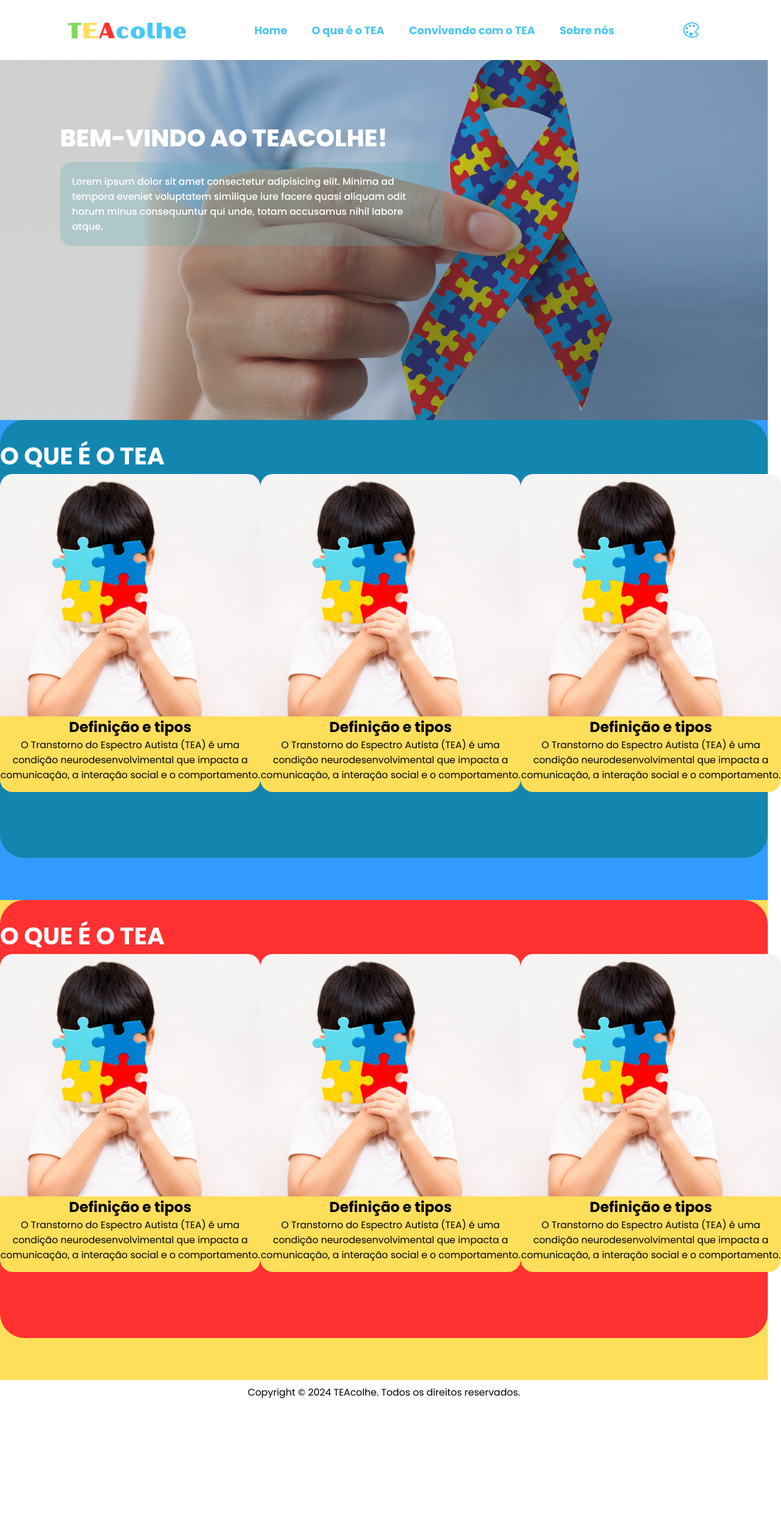
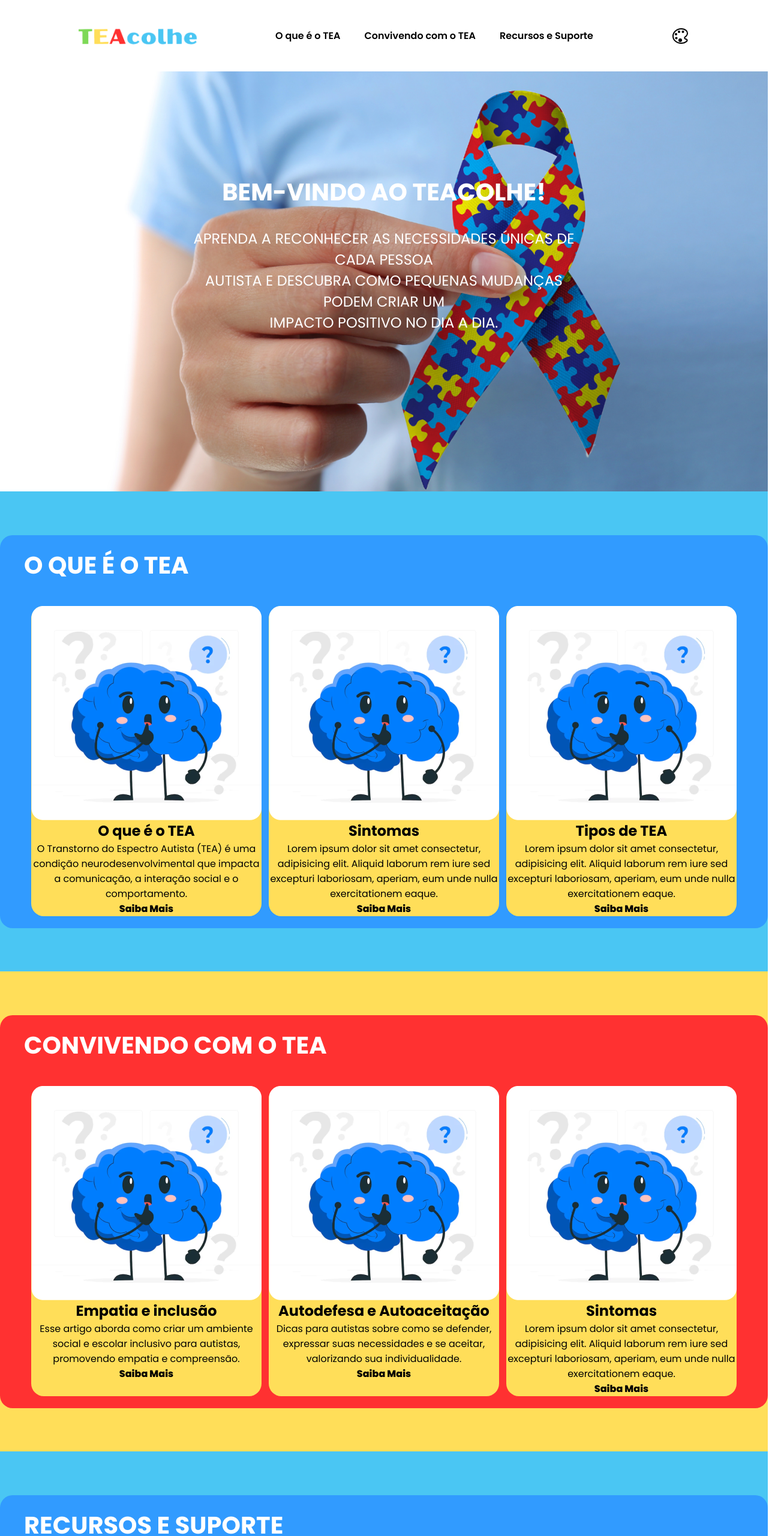
Before and after one commit to DevDaniel21/TEAcolhe, a plain HTML site: page index.html in a window 1280 px wide. Shown: the top 2560 px of the page at 60% size, 1302 px wide, since content can reach past the window. Before the commit the page ends 2340 px from the top, so only its background shows below. Drawn offline with nearby package versions, Linux system fonts and the light colour scheme.

Commit message:
Card Nomes Atualizados

```diff
--- a/css/style.css
+++ b/css/style.css
@@ -3,6 +3,8 @@
     --branco: #ffffff;
     -preto: #000000;
     --azul: #4AC6F3;
+    --azul2: #319BFF;
+    --azul3: #3B92E4;
     --vermelho: #FF3131;
     --amarelo: #FFDE59;
     --verde: #7ED957;
@@ -12,8 +14,7 @@
     --ff-poppins: "Poppins", sans-serif;
 
     /* fs font size */
-    --fs-40: 2.5rem;
-    /*4x16*/
+    --fs-40: 2.5rem; /*4x16*/
     --fs-34: 2.125rem;
     --fs-24: 1.5rem;
     --fs-18: 1.125rem;
@@ -37,12 +38,8 @@
     padding: 0;
 }
 
-li {
+ul {
     list-style: none;
-}
-
-h1 {
-    font-size: var(--fs-40);
 }
 
 a,
@@ -87,162 +84,201 @@ html {
     font-family: var(--ff-poppins);
 }
 
-/* HEADER */
-header {
-    width: 100%;
-    height: 100px;
-    top: 0;
-    display: flex;
-    align-items: center;
-    justify-content: space-evenly;
-    background-color: var(--branco);
-    color: var(--azul);
-    font-weight: var(--fw-700);
-    position: fixed;
-}
-
-.header-list {
-    display: flex;
-    gap: 41px;
-    font-size: var(--fs-18);
-}
-
 ion-icon {
     font-size: 32px;
 }
 
-/* BANNER */
-.hero {
-    margin-top: 100px;
-    height: 500px;
-    background-image: linear-gradient(rgba(77, 77, 77, 0.267), rgba(82, 85, 85, 0.253)),url(../img/banner.png);
+/* Header */
+.header-bottom {
+    height: 119px;
+    width: 100%;
+    background-color: var(--branco);
+    display: flex;
+    justify-content: space-evenly;
+    align-items: center;
+    top: 0;
+    position: fixed;
+    z-index: 1;
+}
+
+.header-bottom-img {
+    height: 46px;
+}
+
+.header-bottom-list {
+    display: flex;
+    list-style: none;
+    align-items: center;
+    gap: 40px;
+}
+
+.header-bottom-item {
+    font-size: var(--fs-16);
+    font-weight: var(--fw-600);
+}
+
+.header-bottom-item:is(:hover, :focus){
+    color: var(--azul2);
+}
+
+.paleta {
+    background-color: white;
+    border: none;
+}
+
+.paleta:is(:hover, :focus) {
+    color: var(--azul2);
+}
+/* Banner */
+.banner {
+    height: 700px;
+    width: 100%;
+    margin-top: 119px;
+    color: black;
+    text-align: center;
+    background-image: url(../img/banner.png);
     background-position: center;
     background-repeat: no-repeat;
     background-size: cover;
-    padding-top: 100px;
+    text-transform: uppercase;
 }
 
-.hero-tittle,
-.hero-text {
-    margin-left: 100px;
-    max-width: 600px;
+.banner-tittle {
+    position: absolute;
+    left: 50%;
+    top: 40%;
+    text-align: center;
+    transform: translate(-50%, -50%);
+    font-size: var(--fs-40);
+    color: var(--branco);
+    z-index: 0;
 }
 
-.hero-tittle {
+
+.banner-content {
+    position: absolute;
+    text-align: center;
+    font-weight: 400;
+    left: 50%;
+    top: calc(40% + 60px);
+    transform: translateX(-50%);
+    font-size: var(--fs-24);
     color: var(--branco);
-    text-transform: uppercase;
-    font-weight: var(--fw-800);
 }
 
-.hero-text {
-    margin-top: 10px;
+/* OQUE É O TEA */
+.oque-tea {
+    background-color: var(--azul);
+    height: 800px;
+    width: 100%;
+    display: flex;
+    align-items: center;
+    justify-content: center;
+}
+
+.oque-tea > .container {
+    background-color: var(--azul2);
+    width: 1400px;
     height: auto;
-    padding: 20px;
-    color: var(--branco);
-    font-weight: var(--fw-500);
-    background-color: #5eacb948;
+    padding-top: 20px;
+    padding-bottom: 20px;
+    padding-left: 40px;
+    padding-right: 40px;
     border-radius: 21px;
 }
 
-/* O QUE É O TEA */
-.oque-tea {
-    height: 800px;
-    width: 100%;
-    background-color: #319BFF;
-    align-items: center;
-}
-
-.oque-tea .conteudo {
-    background-color: #1386af;
-    height: 700px;
-    border-radius: 41px;
-    padding-top: 30px;
-    max-width: 1462px;
-}
-
-.oque-tea-list {
+.card-list {
+    padding-top: 38px;
     display: flex;
     justify-content: space-evenly;
 }
 
-.oque-tea-item {
-    width: 434px;
-    height: auto;
+.card-item {
+    width: 384px;
+    height: 517px;
     text-align: center;
+    background-color: var(--amarelo);
+    border-radius: 21px;
 }
 
-.oque-tea-tittle {
-    text-transform: uppercase;
-    color: var(--branco);
+.card-link {
+    margin-bottom: 0px;
+    color: black;
+    font-weight: var(--fw-800);
 }
 
-.oque-tea-img {
-    width: 434px;
-    height: 404px;
-    border-radius: 21px 21px 0 0;
+.card-link:is(:hover, :focus) {
+    color: var(--vermelho);
 }
 
-.oque-tea-text {
-    max-width: 434px;
-    height: 121px;
-    padding-bottom: 5px;
-    background-color: var(--amarelo);
-    border-radius: 0 0 21px 21px;
+.oque-tittle {
+    color: white;
+    font-size: var(--fs-40);
 }
 
 /* CONVIVENDO */
-.convivendo {
+.convivendo-tea {
+    background-color: var(--amarelo);
     height: 800px;
     width: 100%;
-    background-color: var(--amarelo);
+    display: flex;
+    justify-content: center;
     align-items: center;
 }
 
-.convivendo .conteudo {
+.convivendo-tea > .container {
     background-color: var(--vermelho);
-    height: 700px;
-    border-radius: 41px;
-    padding-top: 30px;
-    max-width: 1462px;
+    width: 1400px;
+    height: auto;
+    padding-top: 20px;
+    padding-bottom: 20px;
+    padding-left: 40px;
+    padding-right: 40px;
+    border-radius: 21px;
 }
 
-.convivendo-list {
+/* RECURSOS E SUPORTE */
+.recursos-tea {
+    background-color: var(--azul);
+    height: 800px;
+    width: 100%;
     display: flex;
-    justify-content: space-evenly;
+    justify-content: center;
+    align-items: center;
 }
 
-.convivendo-item {
-    width: 434px;
+.recursos-tea > .container {
+    background-color: var(--azul2);
+    width: 1400px;
     height: auto;
-    text-align: center;
-}
-
-.convivendo-tittle {
-    text-transform: uppercase;
-    color: var(--branco);
-}
-
-.convivendo-img {
-    width: 434px;
-    height: 404px;
-    border-radius: 21px 21px 0 0;
-}
-
-.convivendo-text {
-    max-width: 434px;
-    height: 121px;
-    padding-bottom: 5px;
-    background-color: var(--amarelo);
-    border-radius: 0 0 21px 21px;
+    padding-top: 20px;
+    padding-bottom: 20px;
+    padding-left: 40px;
+    padding-right: 40px;
+    border-radius: 21px;
 }
 
 /* FOOTER */
 footer {
-    height: 40px;
-    width: 100%;
-    color: black;
     text-align: center;
+}
+
+.footer-top {
+    background-color: whitesmoke;
     display: flex;
+    flex-direction: column;
     align-items: center;
     justify-content: center;
+    padding-top: 20px;
+    padding-bottom: 20px;
 }
+
+.redes-sociais {
+    text-align: center;
+    list-style: none;
+    gap: 21px;
+}
+
+.redes-sociais {
+    display: flex;
+}
--- a/index.html
+++ b/index.html
@@ -11,83 +11,148 @@
     <link href="https://fonts.googleapis.com/css2?family=Poppins:ital,wght@0,300;0,400;0,500;0,600;0,700;0,800;0,900;1,300;1,400;1,500;1,600;1,700;1,800;1,900&display=swap" rel="stylesheet">
 </head>
 <body>
-    <header>
-        <img src="img/TEAcolhe.png" class="logo" width="200" height="200">
-        <ul class="header-list">
-            <li class="heaedr-item"><a href="#" class="header-link">Home</a></li>
-            <li class="heaedr-item"><a href="#"     class="header-link">O que é o TEA</a></li>
-            <li class="heaedr-item"><a href="#" class="header-link">Convivendo com o TEA</a></li>
-            <li class="heaedr-item"><a href="#" class="header-link">Sobre nós</a></li>
+  <header class="header">
+      <div class="header-bottom">
+                  <a href="index.html">
+                    <img src="img/TEAcolhe.png" alt="" width="200" height="46" class="header-bottom-img">
+                  </a>
+                   <ul class="header-bottom-list">
+                        <li class="header-bottom-item">
+                            <a href="#oqtea">O que é o TEA</a>
+                        </li>
+                        <li class="header-bottom-item">
+                            <a href="#convivendo">Convivendo com o TEA</a>
+                        </li>
+                        <li class="header-bottom-item">
+                            <a href="#recursos">Recursos e Suporte</a>
+                        </li>
                   </ul>
-        <ion-icon name="color-palette-outline"></ion-icon>
+                  <button class="paleta"><ion-icon name="color-palette-outline"></ion-icon></button>
+            </div>
     </header>
-
-    <div class="hero">
-        <h1 class="hero-tittle">Bem-Vindo ao TEAcolhe!</h1>
-        <p class="hero-text">Lorem ipsum dolor sit amet consectetur adipisicing elit. Minima ad tempora eveniet voluptatem similique iure facere quasi aliquam odit harum minus consequuntur qui unde, totam accusamus nihil labore atque.</p>
+    <div class="banner">
+        <div class="container">
+            <h1 class="banner-tittle">Bem-vindo ao TEAcolhe!</h1>
+            <p class="banner-content">Aprenda a reconhecer as necessidades únicas de cada pessoa<br> autista e descubra como pequenas mudanças podem criar um<br> impacto positivo no dia a dia.</p>
+        </div>
     </div>
 
-    <section class="oque-tea">
-        <div class="oque-tea conteudo">
-            <h1 class="oque-tea-tittle">O que é o tea</h1>
-            <ul class="oque-tea-list">
-                <li class="oque-tea-item">
-                    <img src="img/card1.png" class="oque-tea-img">
-                    <div class="oque-tea-text">
-                        <h2 class="oque-tea-h2">Definição e tipos</h2>
-                        <p class="oque-tea-p">O Transtorno do Espectro Autista (TEA) é uma condição neurodesenvolvimental que impacta a comunicação, a interação social e o comportamento.</p>
+    <!-- O QUE É O TEA -->
+    <section class="oque-tea" id="oqtea">
+      <div class="container">
+        <h1 class="oque-tittle">O QUE É O TEA</h1>
+        <ul class="card-list">
+          <li class="card-item">
+            <img src="img/curiosidades.png">
+            <div class="card-text">
+              <h2>O que é o TEA</h2>
+              <p>O Transtorno do Espectro Autista (TEA) é uma condição neurodesenvolvimental que impacta a comunicação, a interação social e o comportamento.</p>
             </div>
+            <a href="#" class="card-link">Saiba Mais</a>
           </li>
-                <li class="oque-tea-item">
-                    <img src="img/card1.png" class="oque-tea-img">
-                    <div class="oque-tea-text">
-                        <h2 class="oque-tea-h2">Definição e tipos</h2>
-                        <p class="oque-tea-p">O Transtorno do Espectro Autista (TEA) é uma condição neurodesenvolvimental que impacta a comunicação, a interação social e o comportamento.</p>
+          <li class="card-item">
+            <img src="img/curiosidades.png">
+            <div class="card-text">
+              <h2>Sintomas</h2>
+              <p>Lorem ipsum dolor sit amet consectetur, adipisicing elit. Aliquid laborum rem iure sed excepturi laboriosam, aperiam, eum unde nulla exercitationem eaque.</p>
             </div>
+            <a href="#" class="card-link">Saiba Mais</a>
           </li>
-                <li class="oque-tea-item">
-                    <img src="img/card1.png" class="oque-tea-img">
-                    <div class="oque-tea-text">
-                        <h2 class="oque-tea-h2">Definição e tipos</h2>
-                        <p class="oque-tea-p">O Transtorno do Espectro Autista (TEA) é uma condição neurodesenvolvimental que impacta a comunicação, a interação social e o comportamento.</p>
+          <li class="card-item">
+            <img src="img/curiosidades.png">
+            <div class="card-text">
+              <h2>Tipos de TEA</h2>
+              <p>Lorem ipsum dolor sit amet consectetur, adipisicing elit. Aliquid laborum rem iure sed excepturi laboriosam, aperiam, eum unde nulla exercitationem eaque.</p>
             </div>
+            <a href="#" class="card-link">Saiba Mais</a>
           </li>
         </ul>
       </div>
     </section>
-    <section class="convivendo">
-        <div class="convivendo conteudo">
-            <h1 class="convivendo-tittle">O que é o tea</h1>
-            <ul class="convivendo-list">
-                <li class="convivendo-item">
-                    <img src="img/card1.png" class="convivendo-img">
-                    <div class="oque-tea-text">
-                        <h2 class="convivendo-h2">Definição e tipos</h2>
-                        <p class="convivendo-p">O Transtorno do Espectro Autista (TEA) é uma condição neurodesenvolvimental que impacta a comunicação, a interação social e o comportamento.</p>
+
+    <!-- CONVIVENDO -->
+    <section class="convivendo-tea" id="convivendo">
+      <div class="container">
+        <h1 class="oque-tittle">CONVIVENDO COM O TEA</h1>
+        <ul class="card-list">
+          <li class="card-item">
+            <img src="img/curiosidades.png">
+            <div class="card-text">
+              <h2>Empatia e inclusão</h2>
+              <p>Esse artigo aborda como criar um ambiente social e escolar inclusivo para autistas, promovendo empatia e compreensão.</p>
             </div>
+            <a href="#" class="card-link">Saiba Mais</a>
           </li>
-                <li class="convivendo-item">
-                    <img src="img/card1.png" class="convivendo-img">
-                    <div class="convivendo-text">
-                        <h2 class="convivendo-h2">Definição e tipos</h2>
-                        <p class="convivendo-p">O Transtorno do Espectro Autista (TEA) é uma condição neurodesenvolvimental que impacta a comunicação, a interação social e o comportamento.</p>
+          <li class="card-item">
+            <img src="img/curiosidades.png">
+            <div class="card-text">
+              <h2>Autodefesa e Autoaceitação</h2>
+              <p>Dicas para autistas sobre como se defender, expressar suas necessidades e se aceitar, valorizando sua individualidade.</p>
             </div>
+            <a href="#" class="card-link">Saiba Mais</a>
           </li>
-                <li class="convivendo-item">
-                    <img src="img/card1.png" class="convivendo-img">
-                    <div class="convivendo-text">
-                        <h2 class="convivendo-h2">Definição e tipos</h2>
-                        <p class="convivendo-p">O Transtorno do Espectro Autista (TEA) é uma condição neurodesenvolvimental que impacta a comunicação, a interação social e o comportamento.</p>
+          <li class="card-item">
+            <img src="img/curiosidades.png">
+            <div class="card-text">
+              <h2>Sintomas</h2>
+              <p>Lorem ipsum dolor sit amet consectetur, adipisicing elit. Aliquid laborum rem iure sed excepturi laboriosam, aperiam, eum unde nulla exercitationem eaque.</p>
             </div>
+            <a href="#" class="card-link">Saiba Mais</a>
+          </li>
+        </ul>
+      </div>
+    </section>
+
+    <!-- RECURSOS E SUPORTE -->
+    <section class="recursos-tea" id="recursos">
+      <div class="container">
+        <h1 class="oque-tittle">RECURSOS E SUPORTE</h1>
+        <ul class="card-list">
+          <li class="card-item">
+            <img src="img/curiosidades.png">
+            <div class="card-text">
+              <h2>Profissionais</h2>
+              <p>Encontre uma rede de profissionais especializados em TEA, como psicólogos, terapeutas ocupacionais, fonoaudiólogos e médicos.</p>
+            </div>
+            <a href="#" class="card-link">Saiba Mais</a>
+          </li>
+          <li class="card-item">
+            <img src="img/curiosidades.png">
+            <div class="card-text">
+              <h2>Materiais</h2>
+              <p>Acesse uma variedade de materiais educativos, como guias, e-books e artigos sobre TEA.</p>
+            </div>
+            <a href="#" class="card-link">Saiba Mais</a>
+          </li>
+          <li class="card-item">
+            <img src="img/curiosidades.png">
+            <div class="card-text">
+              <h2>Entidades</h2>
+              <p>Descubra organizações e ONGs que trabalham com apoio a pessoas com TEA. Essas entidades oferecem serviços, eventos e programas de inclusão.</p>
+            </div>
+            <a href="#" class="card-link">Saiba Mais</a>
           </li>
         </ul>
       </div>
     </section>
 
     <footer>
-        <p class="footer-text">Copyright © 2024 TEAcolhe. Todos os direitos reservados.</p>
+      <div class="footer-top">
+        <ul class="redes-sociais">
+          <li>
+            <a href=""><ion-icon name="logo-facebook"></ion-icon></a>
+          </li>
+          <li>
+            <a href=""><ion-icon name="logo-instagram"></ion-icon></a>
+          </li>
+          <li>
+            <a href=""><ion-icon name="logo-twitter"></ion-icon></a>
+          </li>
+        </ul>
+        <a href="#" class="footer-link">Sobre Nós</a>
+      </div>
+        <p>Copyright © 2024 - TEAcolhe</p>
     </footer>
-
     <script type="module" src="https://unpkg.com/ionicons@7.1.0/dist/ionicons/ionicons.esm.js"></script>
       <script nomodule src="https://unpkg.com/ionicons@7.1.0/dist/ionicons/ionicons.js"></script>
     </body>
```
Also changed, not shown: img/autodefesa.png (added), img/curiosidades.png (added), img/direitosTEA.png (added), img/empatiaTEA.png (added), img/oqueeTEA.png (added), img/sobre.png (added). Lines whose indentation alone changed are shown as unchanged.
